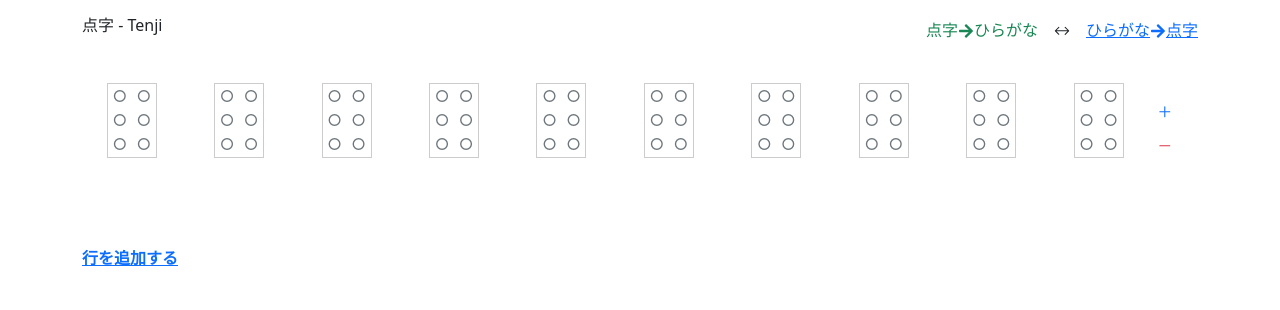
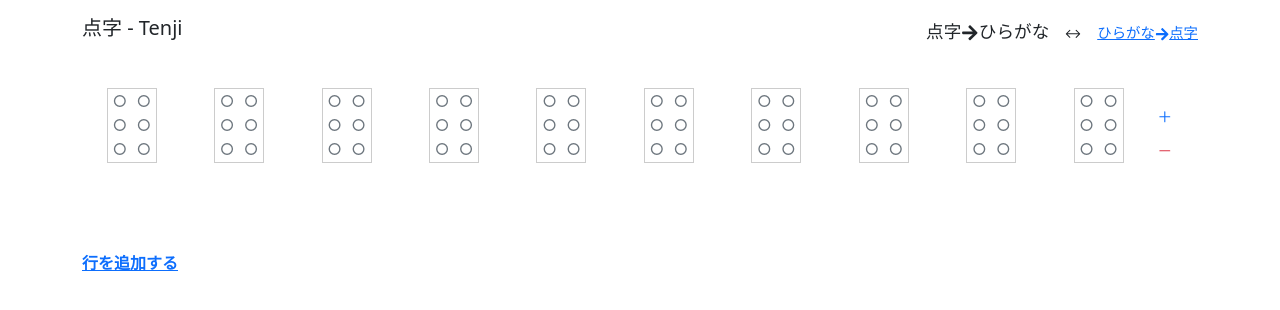
Before and after one commit to masapico/tenji, a React (Vite) app: page / in a window 1280 px wide. Shown: the top 310 px of the page. Built offline with nearby package versions, Linux system fonts and the light colour scheme.

Commit message:
微調整

```diff
--- a/src/App.tsx
+++ b/src/App.tsx
@@ -12,14 +12,15 @@ const App: React.FC = () => {
     <Container>
       <Row className="my-3 no-print">
         <Stack direction="horizontal" gap={3}>
-          <h1 className="h6">点字 - Tenji</h1>
+          <h1 className="h5">点字 - Tenji</h1>
           <div className="ms-auto">
             <span
               className={
                 mode === "tenji"
-                  ? "h6 text-success"
+                  ? "h6"
                   : "text-primary text-decoration-underline clickable"
               }
+              style={mode !== "tenji" ? {fontSize: ".9rem"} :{fontSize: "1.1rem"}}
               onClick={() => setMode("tenji")}
             >
               点字
@@ -34,9 +35,10 @@ const App: React.FC = () => {
             <span
               className={
                 mode === "kana"
-                  ? "h6 text-success"
+                  ? "h6"
                   : "text-primary text-decoration-underline clickable"
               }
+              style={mode !== "kana" ? {fontSize: ".9rem"} :{fontSize: "1.1rem"}}
               onClick={() => setMode("kana")}
             >
               ひらがな
```
Also changed, not shown: 3 other files (tests, documents, lock files or other folders).
